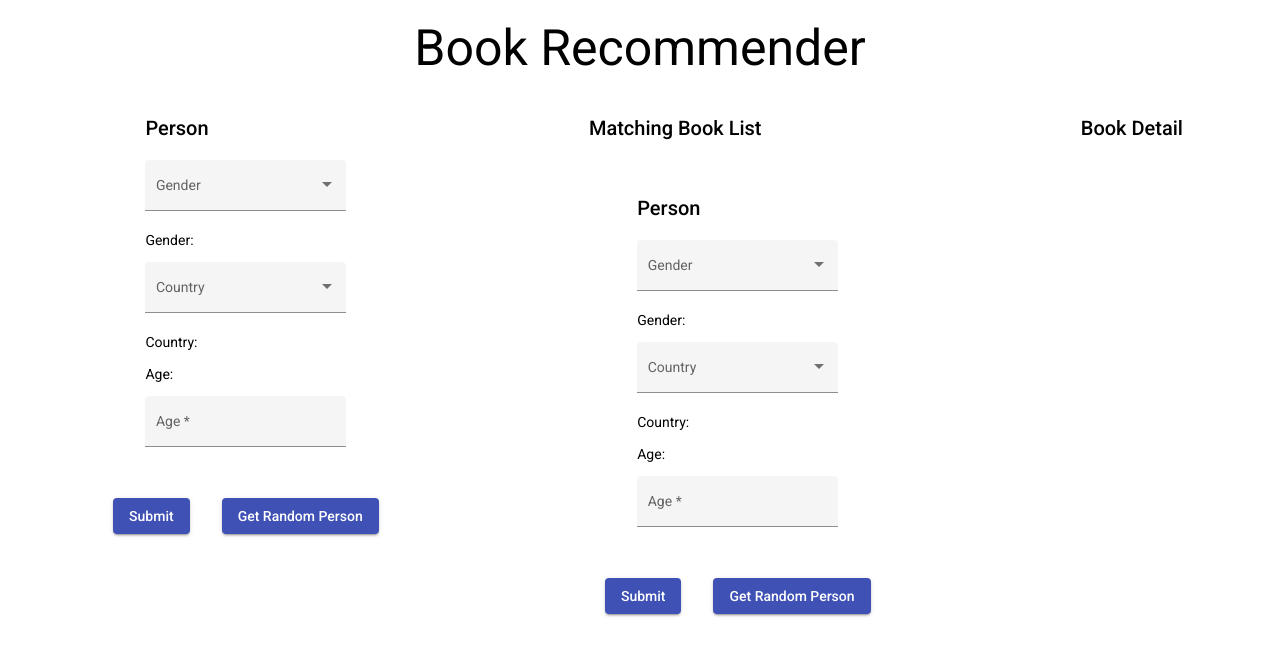
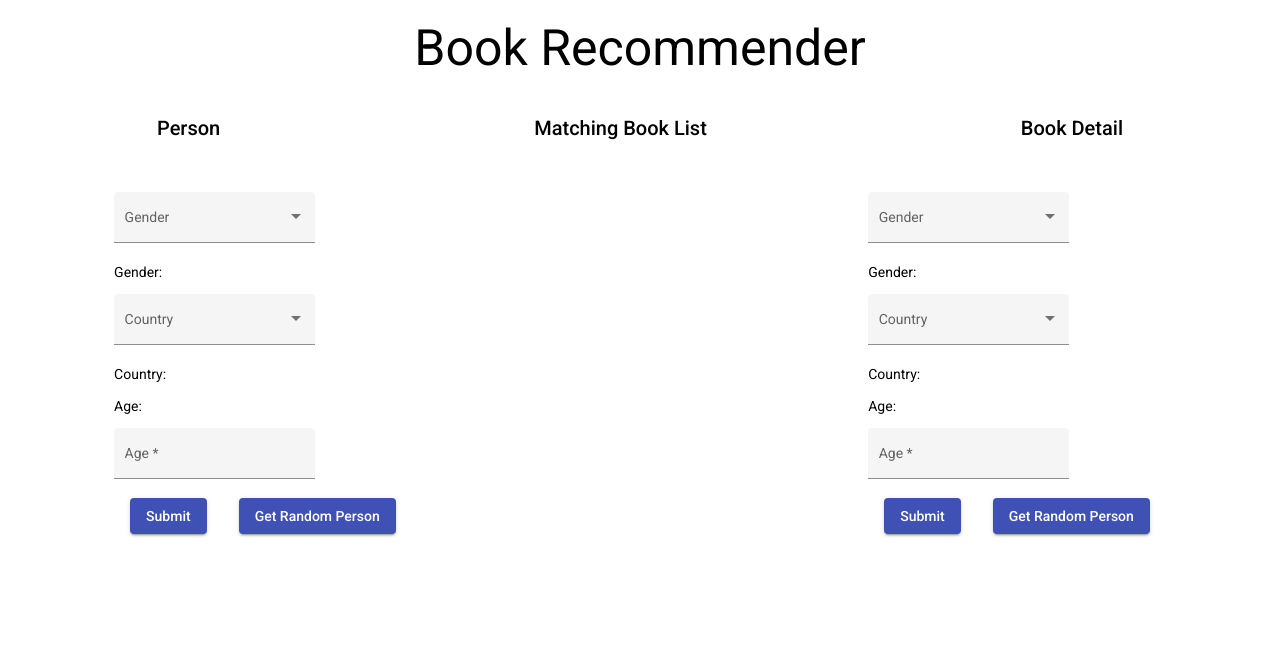
Before and after one commit to m2mt-l/book_recommender, an Angular app: page /person-input in a window 1280 px wide. Shown: the top 656 px of the page. Built offline with nearby package versions, Linux system fonts and the light colour scheme.

Commit message:
feat: subscribe book detail

```diff
--- a/src/app/app.component.css
+++ b/src/app/app.component.css
@@ -11,6 +11,24 @@
     justify-content: space-around;
 }
 
+.content {
+    display: flex;
+    justify-content: space-around;
+}
+
+.personInfo {
+    display: flex;
+    justify-content: center;
+    align-items: center;
+    flex-direction: column;
+}
+
+.personInfoText {
+    padding: 0;
+    margin-top: 2rem;
+    margin-bottom: 2rem;
+    text-align: left;
+}
 .bookList {
     display: flex;
     flex-direction: column;
--- a/src/app/app.component.html
+++ b/src/app/app.component.html
@@ -1,12 +1,19 @@
 <h1 routerLink="/" routerLinkActive="active-link" class="title">{{ title }}</h1>
 <div class="dashboard">
-    <app-person-input></app-person-input>
+    <div class="personInfo">
+        <div class="personInfoText">
+            <h2>Person</h2>
+        </div>
+    </div>
     <div class="bookList">
         <h2>Matching Book List</h2>
-        <router-outlet></router-outlet>
     </div>
     <div class="bookDetail">
         <h2>Book Detail</h2>
-        <app-book-detail></app-book-detail>
     </div>
 </div>
+
+<div class="content">
+    <app-person-input></app-person-input>
+    <router-outlet></router-outlet>
+</div>
--- a/src/app/book-detail/book-detail.component.html
+++ b/src/app/book-detail/book-detail.component.html
@@ -1,7 +1,7 @@
-<div *ngIf="book">
-    <h4>Title:</h4>
-    <h4>Author:</h4>
-    <h4>Publish Date:</h4>
-    <h4>Publisher:</h4>
-    <h4>ISBN:</h4>
+<div *ngIf="book$">
+    <h4>Title: {{ subscribeBook().title }}</h4>
+    <h4>Author: {{ subscribeBook().author }}</h4>
+    <h4>Publish Date: {{ subscribeBook().publisher }}</h4>
+    <h4>Publisher: {{ subscribeBook().pubDate }}</h4>
+    <h4>ISBN: {{ subscribeBook().isbn }}</h4>
 </div>
--- a/src/app/book-detail/book-detail.component.ts
+++ b/src/app/book-detail/book-detail.component.ts
@@ -9,21 +9,28 @@ import { BookService } from '../book.service';
     styleUrls: ['./book-detail.component.css'],
 })
 export class BookDetailComponent implements OnInit {
-
-    book!: Book;
+    book$!: Observable<Book>;
 
     constructor(
         private route: ActivatedRoute,
         private router: Router,
-        public bookService: BookService,
+        public bookService: BookService
     ) {}
 
     ngOnInit(): void {
-
-        this.route.data.subscribe(data => {
+        this.book$ = this.route.paramMap.pipe(
+            switchMap((params: ParamMap) => this.bookService.get(Number(params.get('id')!)))
+        );
+        /*         this.route.data.subscribe((data) => {
             const book: Book = data[0];
             console.log(book);
-            this.book = book
-        });
+            this.book = book;
+        }); */
+    }
+
+    subscribeBook(): Book {
+        let book: any;
+        this.book$.subscribe((x) => (book = x));
+        return book;
     }
 }
--- a/src/app/book-list/book-list.component.html
+++ b/src/app/book-list/book-list.component.html
@@ -3,7 +3,10 @@
         {{ book.title }}, {{ book.author }}, {{ book.pubDate }}
     </a>
 </div>
+<router-outlet></router-outlet>
 
+<!-- <app-book-detail></app-book-detail>
+ -->
 <!-- routerLink="/book-list"
 routerLinkActive="active-link"
  -->
--- a/src/app/book.service.ts
+++ b/src/app/book.service.ts
@@ -28,8 +28,8 @@ export class BookService {
         return this.bookList;
     }
 
-    get(index: number): Book {
-        return this.bookList[index];
+    get(index: number): Observable<Book> {
+        return of(this.bookList[index]);
     }
 
     getBookList(topic: string): void {
@@ -43,7 +43,7 @@ export class BookService {
     setBookInfo(data: any): void {
         console.log(data);
 
-        if(this.bookList.length != 0) this.bookList = [];
+        if (this.bookList.length != 0) this.bookList = [];
 
         for (let i of data) {
             this.book = {
@@ -58,8 +58,8 @@ export class BookService {
         console.log(this.bookList);
     }
 
-    setIsbn(isbn: any): number{
-        if(isbn === undefined) return -1;
+    setIsbn(isbn: any): number {
+        if (isbn === undefined) return -1;
         else return isbn[0];
     }
 }
--- a/src/app/person-input/person-input.component.css
+++ b/src/app/person-input/person-input.component.css
@@ -1,18 +1,4 @@
-.personInfo {
-    display: flex;
-    justify-content: center;
-    align-items: center;
-    flex-direction: column;
-}
-
-.personInfoText {
-    padding: 0;
-    margin-top: 2rem;
-    margin-bottom: 2rem;
-    text-align: left;
-}
-
-.mat-raised-button  {
+.mat-raised-button {
     margin-left: 1rem;
     margin-right: 1rem;
 }
--- a/src/app/person-input/person-input.component.html
+++ b/src/app/person-input/person-input.component.html
@@ -1,6 +1,3 @@
-<div class="personInfo">
-    <div class="personInfoText">
-        <h2>Person</h2>
 <img class="picture" src="{{ person?.imageURL }}" />
 <mat-form-field appearance="fill">
     <mat-label>Gender</mat-label>
@@ -25,7 +22,7 @@
     <mat-label>Age</mat-label>
     <input matInput type="number" min="1" max="100" #input required />
 </mat-form-field>
-    </div>
+
 <div class="getPersonButton">
     <button
         mat-raised-button
@@ -36,8 +33,5 @@
     >
         Submit
     </button>
-        <button mat-raised-button color="primary" (click)="getRandomPerson()">
-            Get Random Person
-        </button>
+    <button mat-raised-button color="primary" (click)="getRandomPerson()">Get Random Person</button>
 </div>
-</div>
```
Lines whose indentation alone changed are shown as unchanged.
